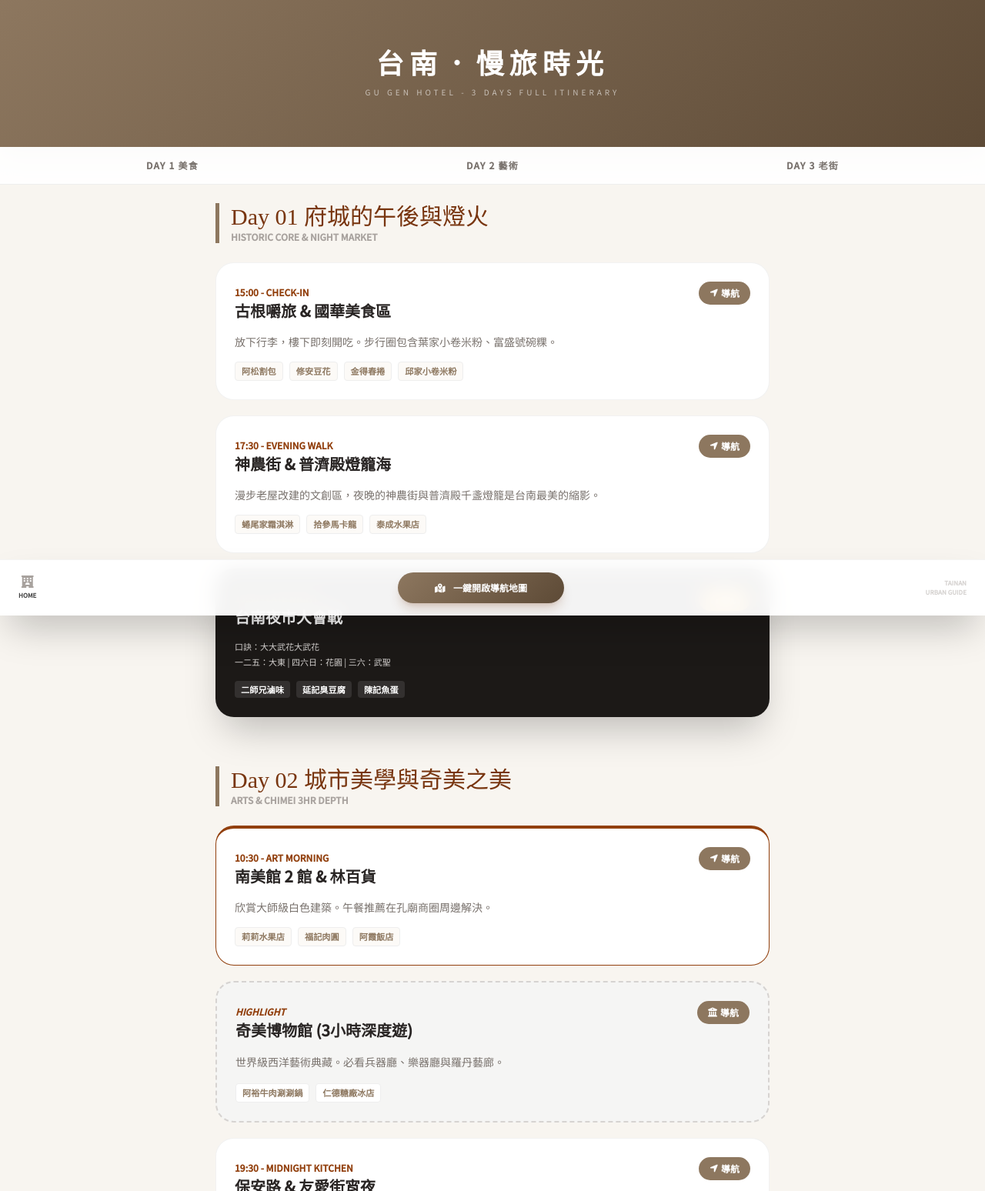
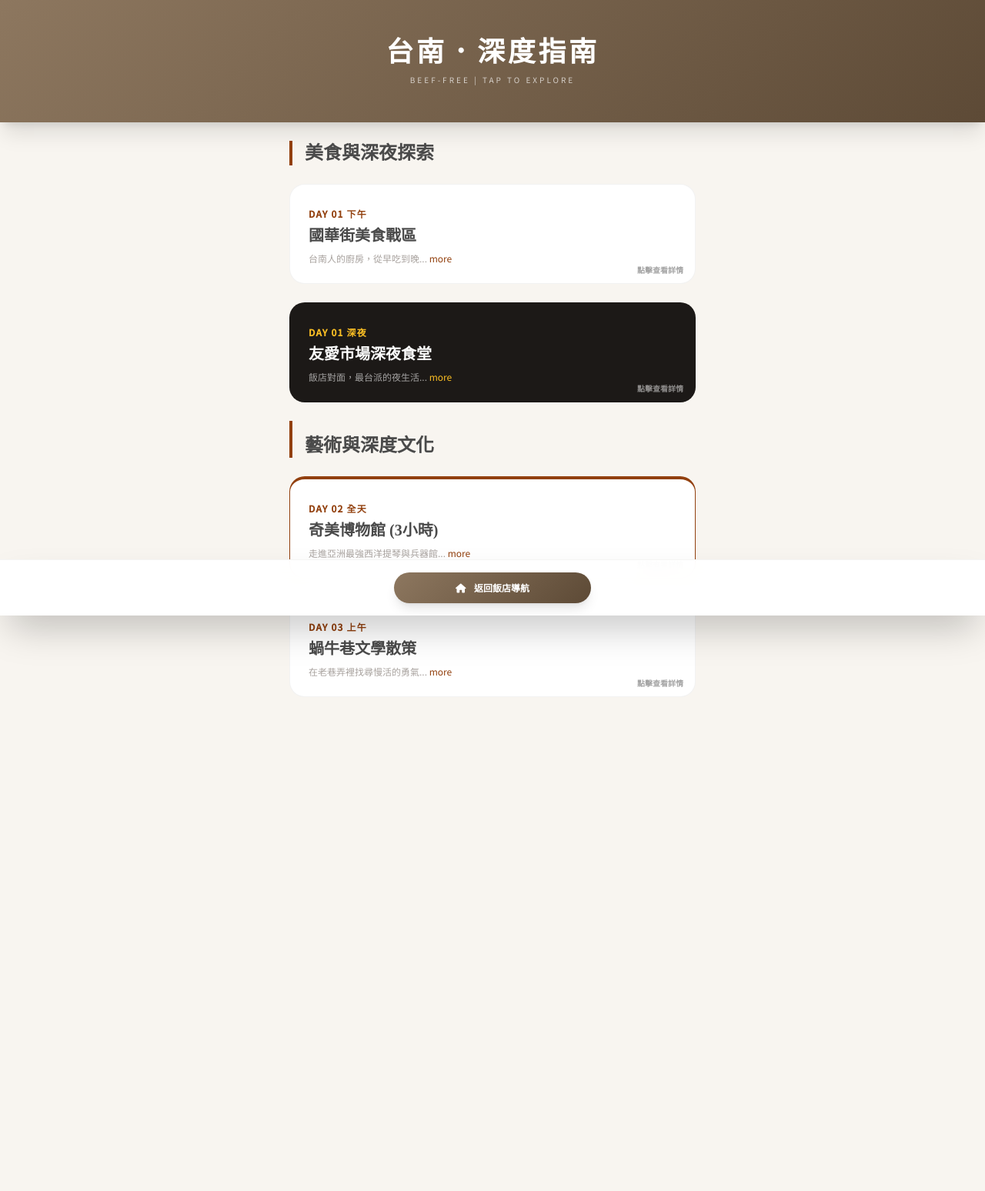
Before and after one commit to terry5333/tainan1, a plain HTML site: page index.html in a window 1280 px wide. Shown: the top 1548 px of the page at 77% size. After the commit the page ends 1026 px from the top, so only its background shows below. Drawn offline with nearby package versions, Linux system fonts and the light colour scheme.

Commit message:
Update index.html

```diff
--- a/index.html
+++ b/index.html
@@ -3,185 +3,173 @@
 <head>
     <meta charset="UTF-8">
     <meta name="viewport" content="width=device-width, initial-scale=1.0, maximum-scale=1.0, user-scalable=no">
-    <title>台南時光：深度美食與藝術三日遊</title>
+    <title>台南時光</title>
     <script src="https://cdn.tailwindcss.com"></script>
     <link rel="stylesheet" href="https://cdnjs.cloudflare.com/ajax/libs/font-awesome/6.0.0/css/all.min.css">
     <style>
         @import url('https://fonts.googleapis.com/css2?family=Noto+Serif+TC:wght@400;700;900&family=Noto+Sans+TC:wght@300;400;500&display=swap');
-        body { font-family: 'Noto Sans TC', sans-serif; background-color: #f8f5f0; color: #4a4a4a; line-height: 1.6; }
+        body { font-family: 'Noto Sans TC', sans-serif; background-color: #f8f5f0; color: #4a4a4a; overflow-x: hidden; }
         .serif { font-family: 'Noto Serif TC', serif; }
         .gradient-bg { background: linear-gradient(135deg, #8d775f 0%, #5d4a36 100%); }
-        .card { transition: all 0.3s ease; border: 1px solid rgba(0,0,0,0.05); background: white; border-radius: 24px; padding: 24px; margin-bottom: 20px; }
-        .card:hover { transform: translateY(-5px); box-shadow: 0 12px 25px rgba(0,0,0,0.08); }
-        .nav-btn { background: #8d775f; color: white !important; padding: 6px 14px; border-radius: 99px; font-size: 0.75rem; font-weight: bold; display: inline-flex; align-items: center; gap: 4px; text-decoration: none; }
-        .nav-btn:hover { background: #5d4a36; }
-        .food-tag { background-color: #fcfaf7; color: #8d775f; padding: 3px 8px; border-radius: 4px; font-size: 0.7rem; font-weight: 600; border: 1px solid #eee; }
-        .day-header { border-left: 5px solid #8d775f; padding-left: 15px; margin-bottom: 25px; }
-        .sticky-header { position: sticky; top: 0; z-index: 100; backdrop-filter: blur(10px); background: rgba(255, 255, 255, 0.9); border-bottom: 1px solid #eee; }
-        html { scroll-behavior: smooth; }
+
+        /* 行程卡片樣式 */
+        .card { transition: all 0.3s ease; border: 1px solid rgba(0,0,0,0.05); background: white; border-radius: 20px; cursor: pointer; position: relative; overflow: hidden; }
+        .card:hover { transform: translateY(-5px); box-shadow: 0 15px 30px rgba(0,0,0,0.1); }
+        .card::after { content: '點擊查看詳情'; position: absolute; bottom: 10px; right: 15px; font-size: 10px; opacity: 0.5; font-weight: bold; }
+
+        /* 彈窗樣式 */
+        #modal { display: none; position: fixed; top: 0; left: 0; width: 100%; height: 100%; z-index: 1000; background: rgba(0,0,0,0.8); backdrop-filter: blur(5px); }
+        .modal-content { position: absolute; bottom: 0; left: 0; width: 100%; max-height: 90vh; background: white; border-radius: 30px 30px 0 0; padding: 30px; overflow-y: auto; transform: translateY(100%); transition: transform 0.3s ease-out; }
+        .modal-open .modal-content { transform: translateY(0); }
+
+        .food-item { border-bottom: 1px solid #eee; padding: 12px 0; display: flex; justify-content: space-between; align-items: center; }
+        .food-item:last-child { border-bottom: none; }
+        .nav-btn-large { background: #8d775f; color: white !important; width: 100%; padding: 15px; border-radius: 15px; display: block; text-align: center; font-weight: bold; margin-top: 20px; text-decoration: none; }
+
+        .tag-safe { background: #fef2f2; color: #dc2626; padding: 2px 8px; border-radius: 4px; font-size: 10px; font-weight: bold; }
     </style>
 </head>
 <body class="pb-24">
 
-    <header class="gradient-bg text-white py-16 px-8 text-center shadow-xl">
-        <h1 class="serif text-4xl mb-2 tracking-[0.2em] font-black">台南．慢旅時光</h1>
-        <p class="text-[10px] opacity-60 uppercase tracking-[0.4em]">Gu Gen Hotel - 3 Days Full Itinerary</p>
+    <header class="gradient-bg text-white py-12 px-8 text-center shadow-xl">
+        <h1 class="serif text-4xl mb-2 tracking-[0.1em] font-black">台南．深度指南</h1>
+        <p class="text-[10px] opacity-70 tracking-[0.3em]">BEEF-FREE | TAP TO EXPLORE</p>
     </header>
 
-    <nav class="sticky-header py-4 px-4 flex justify-around text-xs font-black uppercase tracking-widest text-stone-500">
-        <a href="#day1" class="hover:text-amber-900 transition-colors">Day 1 美食</a>
-        <a href="#day2" class="hover:text-amber-900 transition-colors">Day 2 藝術</a>
-        <a href="#day3" class="hover:text-amber-900 transition-colors">Day 3 老街</a>
-    </nav>
+    <main class="max-w-xl mx-auto p-6 space-y-6">
 
-    <main class="max-w-3xl mx-auto p-6">
+        <div class="day-header border-l-4 border-amber-800 pl-4 mb-4">
+            <h2 class="serif text-2xl font-bold">美食與深夜探索</h2>
+        </div>
 
-        <section id="day1" class="mb-16">
-            <div class="day-header">
-                <h2 class="serif text-3xl text-amber-900">Day 01 府城的午後與燈火</h2>
-                <p class="text-xs text-stone-400 font-bold uppercase">Historic Core & Night Market</p>
-            </div>
+        <div class="card p-6" onclick="openModal('guohua')">
+            <span class="text-amber-800 font-bold text-xs uppercase tracking-widest">Day 01 下午</span>
+            <h3 class="serif text-xl font-black mt-1">國華街美食戰區</h3>
+            <p class="text-stone-400 text-xs mt-2">台南人的廚房，從早吃到晚... <span class="text-amber-800">more</span></p>
+        </div>
 
-            <div class="card">
-                <div class="flex justify-between items-start mb-4">
-                    <div>
-                        <span class="text-amber-800 font-bold text-xs">15:00 - CHECK-IN</span>
-                        <h3 class="font-bold text-xl text-stone-800">古根嚼旅 & 國華美食區</h3>
-                    </div>
-                    <a href="https://www.google.com/maps/search/?api=1&query=古根嚼旅" target="_blank" class="nav-btn"><i class="fas fa-location-arrow"></i> 導航</a>
-                </div>
-                <p class="text-stone-500 text-sm mb-4">放下行李，樓下即刻開吃。步行圈包含葉家小卷米粉、富盛號碗粿。</p>
-                <div class="flex flex-wrap gap-2">
-                    <span class="food-tag">阿松割包</span> <span class="food-tag">修安豆花</span> <span class="food-tag">金得春捲</span> <span class="food-tag">邱家小卷米粉</span>
-                </div>
-            </div>
+        <div class="card p-6 bg-stone-900 text-white" onclick="openModal('youai')">
+            <span class="text-amber-400 font-bold text-xs uppercase tracking-widest">Day 01 深夜</span>
+            <h3 class="serif text-xl font-black mt-1">友愛市場深夜食堂</h3>
+            <p class="text-stone-400 text-xs mt-2 text-white/60">飯店對面，最台派的夜生活... <span class="text-amber-400">more</span></p>
+        </div>
 
-            <div class="card">
-                <div class="flex justify-between items-start mb-4">
-                    <div>
-                        <span class="text-amber-800 font-bold text-xs">17:30 - EVENING WALK</span>
-                        <h3 class="font-bold text-xl text-stone-800">神農街 & 普濟殿燈籠海</h3>
-                    </div>
-                    <a href="https://www.google.com/maps/search/?api=1&query=普濟殿" target="_blank" class="nav-btn"><i class="fas fa-location-arrow"></i> 導航</a>
-                </div>
-                <p class="text-stone-500 text-sm mb-4">漫步老屋改建的文創區，夜晚的神農街與普濟殿千盞燈籠是台南最美的縮影。</p>
-                <div class="flex flex-wrap gap-2">
-                    <span class="food-tag">蜷尾家霜淇淋</span> <span class="food-tag">拾參馬卡龍</span> <span class="food-tag">泰成水果店</span>
-                </div>
-            </div>
+        <div class="day-header border-l-4 border-amber-800 pl-4 mb-4 pt-4">
+            <h2 class="serif text-2xl font-bold">藝術與深度文化</h2>
+        </div>
 
-            <div class="card bg-stone-900 text-white shadow-2xl">
-                <div class="flex justify-between items-start mb-4">
-                    <div>
-                        <span class="text-amber-400 font-bold text-xs">19:30 - LATE NIGHT</span>
-                        <h3 class="font-bold text-xl text-white">台南夜市大會戰</h3>
-                    </div>
-                    <a href="https://www.google.com/maps/search/?api=1&query=台南夜市" target="_blank" class="nav-btn bg-amber-500 text-black border-none"><i class="fas fa-utensils"></i> 導航</a>
-                </div>
-                <div class="grid grid-cols-1 gap-1 text-[11px] mb-4 text-stone-300">
-                    <p>口訣：大大武花大武花</p>
-                    <p>一二五：大東 | 四六日：花園 | 三六：武聖</p>
-                </div>
-                <div class="flex flex-wrap gap-2">
-                    <span class="food-tag bg-white/10 border-none text-white">二師兄滷味</span> <span class="food-tag bg-white/10 border-none text-white">延記臭豆腐</span> <span class="food-tag bg-white/10 border-none text-white">陳記魚蛋</span>
-                </div>
-            </div>
-        </section>
+        <div class="card p-6 border-t-4 border-amber-800" onclick="openModal('chimei')">
+            <span class="text-amber-800 font-bold text-xs uppercase tracking-widest">Day 02 全天</span>
+            <h3 class="serif text-xl font-black mt-1">奇美博物館 (3小時)</h3>
+            <p class="text-stone-400 text-xs mt-2">走進亞洲最強西洋提琴與兵器館... <span class="text-amber-800">more</span></p>
+        </div>
 
-        <section id="day2" class="mb-16">
-            <div class="day-header">
-                <h2 class="serif text-3xl text-amber-900">Day 02 城市美學與奇美之美</h2>
-                <p class="text-xs text-stone-400 font-bold uppercase">Arts & Chimei 3HR Depth</p>
-            </div>
-
-            <div class="card border-t-4 border-amber-800">
-                <div class="flex justify-between items-start mb-4">
-                    <div>
-                        <span class="text-amber-800 font-bold text-xs">10:30 - ART MORNING</span>
-                        <h3 class="font-bold text-xl text-stone-800">南美館 2 館 & 林百貨</h3>
-                    </div>
-                    <a href="https://www.google.com/maps/search/?api=1&query=台南市美術館2館" target="_blank" class="nav-btn"><i class="fas fa-location-arrow"></i> 導航</a>
-                </div>
-                <p class="text-stone-500 text-sm mb-4">欣賞大師級白色建築。午餐推薦在孔廟商圈周邊解決。</p>
-                <div class="flex flex-wrap gap-2">
-                    <span class="food-tag">莉莉水果店</span> <span class="food-tag">福記肉圓</span> <span class="food-tag">阿霞飯店</span>
-                </div>
-            </div>
-
-            <div class="card bg-stone-100 border-2 border-dashed border-stone-300">
-                <div class="flex justify-between items-start mb-4">
-                    <div>
-                        <span class="text-amber-800 font-bold text-xs italic">HIGHLIGHT</span>
-                        <h3 class="font-bold text-xl text-stone-800">奇美博物館 (3小時深度遊)</h3>
-                    </div>
-                    <a href="https://www.google.com/maps/search/?api=1&query=奇美博物館" target="_blank" class="nav-btn"><i class="fas fa-university"></i> 導航</a>
-                </div>
-                <p class="text-stone-500 text-sm mb-4 leading-relaxed">世界級西洋藝術典藏。必看兵器廳、樂器廳與羅丹藝廊。</p>
-                <div class="flex flex-wrap gap-2">
-                    <span class="food-tag bg-white">阿裕牛肉涮涮鍋</span> <span class="food-tag bg-white">仁德糖廠冰店</span>
-                </div>
-            </div>
-
-            <div class="card">
-                <div class="flex justify-between items-start mb-4">
-                    <div>
-                        <span class="text-amber-800 font-bold text-xs">19:30 - MIDNIGHT KITCHEN</span>
-                        <h3 class="font-bold text-xl text-stone-800">保安路 & 友愛街宵夜</h3>
-                    </div>
-                    <a href="https://www.google.com/maps/search/?api=1&query=保安路美食" target="_blank" class="nav-btn"><i class="fas fa-location-arrow"></i> 導航</a>
-                </div>
-                <p class="text-stone-500 text-sm mb-4">台南人的深夜食堂，飯店下樓步行 3 分鐘即達。</p>
-                <div class="flex flex-wrap gap-2">
-                    <span class="food-tag">阿明豬心</span> <span class="food-tag">阿鳳浮水魚羹</span> <span class="food-tag">小杜意麵</span> <span class="food-tag">友愛鹹酥雞</span>
-                </div>
-            </div>
-        </section>
-
-        <section id="day3">
-            <div class="day-header">
-                <h2 class="serif text-3xl text-amber-900">Day 03 巷弄文學與米街散策</h2>
-                <p class="text-xs text-stone-400 font-bold uppercase">Literary Walks & Souvenirs</p>
-            </div>
-
-            <div class="card">
-                <div class="flex justify-between items-start mb-4">
-                    <div>
-                        <h3 class="font-bold text-xl text-stone-800">蝸牛巷 (葉石濤文學)</h3>
-                    </div>
-                    <a href="https://www.google.com/maps/search/?api=1&query=台南蝸牛巷" target="_blank" class="nav-btn"><i class="fas fa-location-arrow"></i> 導航</a>
-                </div>
-                <p class="text-stone-500 text-sm mb-4">穿梭於百年老屋巷弄，尋找文學足跡。這裡有台南最優雅的慢步調。</p>
-            </div>
-
-            <div class="card bg-amber-50 border border-amber-100">
-                <div class="flex justify-between items-start mb-4">
-                    <div>
-                        <h3 class="font-bold text-xl text-amber-900">新美街 (米街) 與正興街</h3>
-                    </div>
-                    <a href="https://www.google.com/maps/search/?api=1&query=新美街" target="_blank" class="nav-btn"><i class="fas fa-location-arrow"></i> 導航</a>
-                </div>
-                <p class="text-stone-600 text-sm mb-4">職人精神彙集的古老街道。離開前帶份最有質感的伴手禮。</p>
-                <div class="flex flex-wrap gap-2">
-                    <span class="food-tag bg-white">名東現烤蛋糕</span> <span class="food-tag bg-white">堯平布朗尼</span> <span class="food-tag bg-white">雙生綠豆沙</span> <span class="food-tag bg-white">連得堂煎餅</span>
-                </div>
-            </div>
-        </section>
+        <div class="card p-6" onclick="openModal('snail')">
+            <span class="text-amber-800 font-bold text-xs uppercase tracking-widest">Day 03 上午</span>
+            <h3 class="serif text-xl font-black mt-1">蝸牛巷文學散策</h3>
+            <p class="text-stone-400 text-xs mt-2">在老巷弄裡找尋慢活的勇氣... <span class="text-amber-800">more</span></p>
+        </div>
 
     </main>
 
-    <footer class="fixed bottom-0 left-0 right-0 p-4 bg-white/95 backdrop-blur-md border-t border-stone-100 flex items-center justify-between z-[100] shadow-2xl">
-        <a href="https://www.google.com/maps/search/?api=1&query=古根嚼旅" target="_blank" class="flex flex-col items-center ml-2">
-            <i class="fas fa-hotel text-stone-400"></i>
-            <span class="text-[8px] font-black mt-1">HOME</span>
+    <div id="modal" onclick="closeModal()">
+        <div class="modal-content" onclick="event.stopPropagation()">
+            <div class="w-12 h-1 bg-stone-200 rounded-full mx-auto mb-6"></div>
+            <div id="modal-body">
+                </div>
+            <button onclick="closeModal()" class="w-full py-4 text-stone-400 text-sm font-bold">關閉視窗</button>
+        </div>
+    </div>
+
+    <script>
+        const data = {
+            'guohua': {
+                title: '國華街二段：美食震央',
+                intro: '國華街是台南美食的代名詞，這段路聚集了無數經營超過五十年的老店。這裡特別適合不吃牛的朋友，因為豬肉、海鮮料理是這裡的絕對強項。',
+                food: [
+                    '葉家小卷米粉 (台南小卷始祖)',
+                    '阿松割包 (特製豬舌包必試)',
+                    '富盛號碗粿 (傳統黑碗粿)',
+                    '修安扁擔豆花 (古法手工製)',
+                    '金得春捲 (台南人的甜春捲)',
+                    '江水號八寶冰 (傳承三代)',
+                    '一味品碗粿 (老饕首選)',
+                    '龜龜毛毛泰國奶茶'
+                ],
+                nav: 'https://www.google.com/maps/search/國華街美食'
+            },
+            'youai': {
+                title: '友愛市場：深夜聚落',
+                intro: '這裡白天是傳統菜市場，晚上則變身為充滿現代感與文青氣息的深夜聚落。就在飯店正對面，是全家消夜的最佳去處。',
+                food: [
+                    '友愛鹹酥雞 (必吃蒜香)',
+                    '深夜炒饅頭 (排隊名店)',
+                    '有愛市場 (各類日式料理)',
+                    '大排檔熱炒 (無牛選項多)',
+                    '市場手作飯糰',
+                    '精釀啤酒攤位',
+                    '香噴噴滷味串燒'
+                ],
+                nav: 'https://www.google.com/maps/search/友愛市場'
+            },
+            'chimei': {
+                title: '奇美博物館：藝術殿堂',
+                intro: '預留 3 小時深度參觀。推薦優先參觀「兵器廳」與「提琴館」，這裡是亞洲最完整的提琴收藏地。戶外的阿波羅噴泉與眾神像橋更是不容錯過。',
+                food: [
+                    '仁德糖廠冰店 (傳統紅豆冰)',
+                    '阿霞飯店 (中西區本店/無牛桌菜)',
+                    '南美春室 (美術館內的絕美甜點)',
+                    '度小月擔仔麵 (豬肉肉燥)',
+                    '莉莉水果店 (消暑聖品)'
+                ],
+                nav: 'https://www.google.com/maps/search/奇美博物館'
+            },
+            'snail': {
+                title: '蝸牛巷：慢步文學',
+                intro: '由文學家葉石濤故居周邊構成的老弄。每一轉角都藏著一隻小蝸牛，帶領你感受「適合人們做夢、幹活、悠然過日子的城市」。',
+                food: [
+                    '名東現烤蛋糕 (排隊也甘願)',
+                    '雙生綠豆沙牛奶',
+                    '哈利 8 號早餐店',
+                    '堯平布朗尼 (名產)',
+                    '恭仔肉燥意麵 (古早豬肉香)',
+                    '連得堂煎餅 (每人限購兩包)'
+                ],
+                nav: 'https://www.google.com/maps/search/蝸牛巷'
+            }
+        };
+
+        function openModal(key) {
+            const item = data[key];
+            let foodHtml = item.food.map(f => `<div class="food-item"><span>${f}</span><span class="tag-safe">NO BEEF</span></div>`).join('');
+
+            document.getElementById('modal-body').innerHTML = `
+                <h2 class="serif text-2xl font-black text-amber-900 mb-2">${item.title}</h2>
+                <p class="text-stone-500 text-sm leading-relaxed mb-6">${item.intro}</p>
+                <div class="day-header border-l-4 border-amber-800 pl-4 mb-4">
+                    <h3 class="text-sm font-bold text-stone-800 italic uppercase">推薦 5-10 間嚴選美食</h3>
+                </div>
+                <div class="mb-6">${foodHtml}</div>
+                <a href="${item.nav}" target="_blank" class="nav-btn-large"><i class="fas fa-location-arrow mr-2"></i> 開始 Google Maps 導航</a>
+            `;
+            document.getElementById('modal').style.display = 'block';
+            setTimeout(() => {
+                document.body.classList.add('modal-open');
+            }, 10);
+        }
+
+        function closeModal() {
+            document.body.classList.remove('modal-open');
+            setTimeout(() => {
+                document.getElementById('modal').style.display = 'none';
+            }, 300);
+        }
+    </script>
+
+    <footer class="fixed bottom-0 left-0 right-0 p-4 bg-white/95 backdrop-blur-md border-t border-stone-100 flex items-center justify-center z-[50] shadow-2xl">
+        <a href="https://www.google.com/maps/search/古根嚼旅" target="_blank" class="gradient-bg text-white px-20 py-3 rounded-full text-xs font-black shadow-lg">
+            <i class="fas fa-home mr-2"></i> 返回飯店導航
         </a>
-
-        <a href="https://www.google.com/maps/search/?api=1&query=台南景點" target="_blank" class="gradient-bg text-white px-12 py-3 rounded-full text-xs font-black shadow-lg shadow-amber-900/20">
-            <i class="fas fa-map-marked-alt mr-2"></i> 一鍵開啟導航地圖
-        </a>
-
-        <div class="text-[8px] font-black text-stone-300 mr-2 text-right">
-            TAINAN<br>URBAN GUIDE
-        </div>
     </footer>
 
 </body>
```
